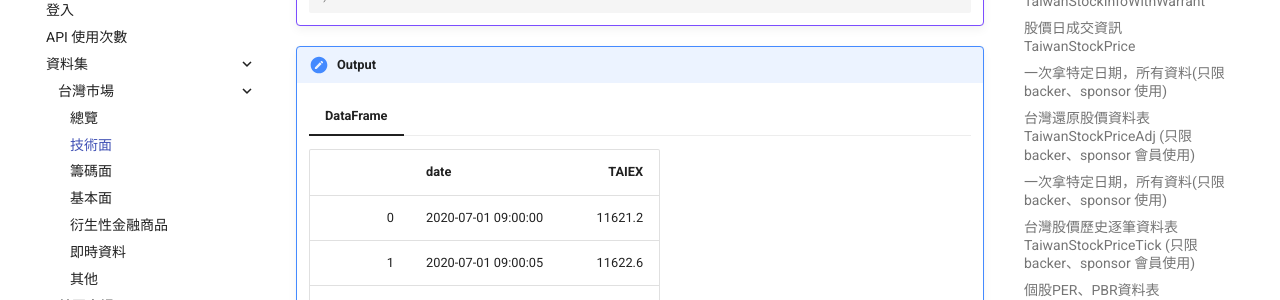
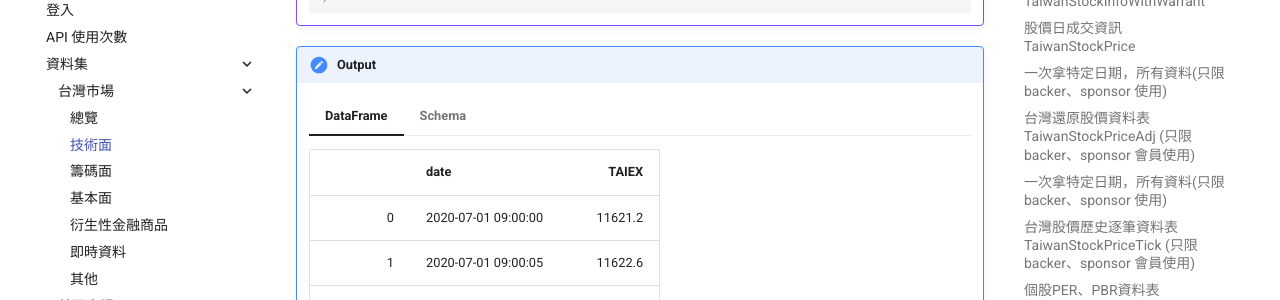
Before and after one commit to FinMind/FinMind-Doc, an MkDocs documentation site: the page built from docs/tutor/TaiwanMarket/Technical.md, in a window 1280 px wide and 900 px high, scrolled down 8499 px. Shown: the part 152-452 px from the top of the window. Built offline with MkDocs 1.6.1 and Material for MkDocs 9.7.7, drawn with Linux system fonts in a browser that asks for light colours; comment, search, counter and statistics services are not loaded.

````diff
--- a/docs/tutor/TaiwanMarket/Technical.md
+++ b/docs/tutor/TaiwanMarket/Technical.md
@@ -775,7 +775,13 @@
         |  2 | 2020-07-01 09:00:10 | 11632.4 |
         |  3 | 2020-07-01 09:00:15 | 11643.5 |
         |  4 | 2020-07-01 09:00:20 | 11644.2 |
-
+    === "Schema"
+        ```
+        {
+            date: str,
+            TAIEX: float64
+        }
+        ```
 ----------------------------------
 #### 當日沖銷交易標的及成交量值 TaiwanStockDayTrading
 
````
Also changed, not shown: other parts of docs/tutor/TaiwanMarket/Technical.md (+1 -1 lines).
